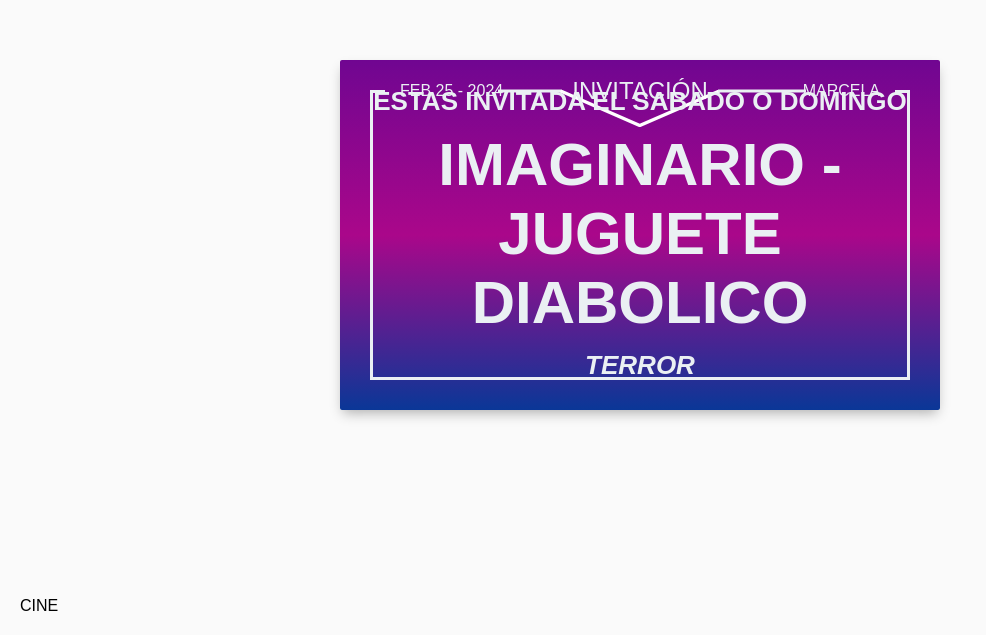
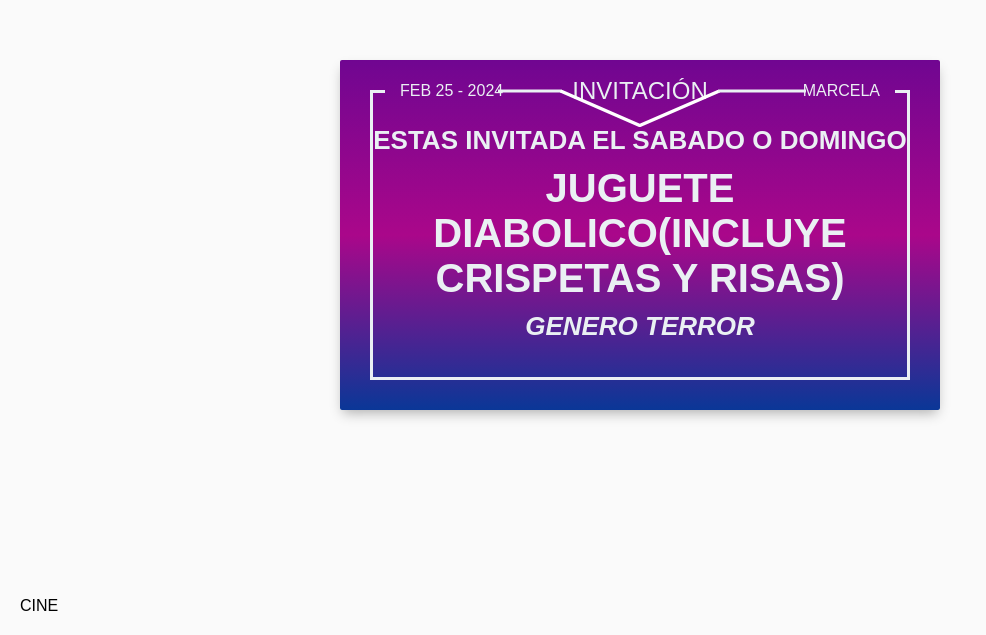
Before and after one commit to Hamlet223/Invitacion, a plain HTML site: page tarjeta.html in a window 1280 px wide. Shown: the part 165-800 px from the top of the page, without its empty margins (0-986 px from the left). Drawn offline with Linux system fonts and the light colour scheme; a web font is replaced by a local one.

Commit message:
Invitacion

```diff
--- a/tarjeta.css
+++ b/tarjeta.css
@@ -8,7 +8,7 @@ body {
 }
 
 h1 {
-  font-size: 60px;
+  font-size: 40px;
 }
 h3 {
   font-size: 26px;
--- a/tarjeta.html
+++ b/tarjeta.html
@@ -23,8 +23,8 @@
     </header>
     <div class="announcement">
         <h3>Estas invitada el sabado o domingo</h3>
-        <h1>Imaginario - Juguete Diabolico</h1>
-        <h3 class="italic">Terror</h3>
+        <h1>Juguete Diabolico(Incluye crispetas y risas)</h1>
+        <h3 class="italic">Genero Terror</h3>
     </div>
 </div>
 
```
